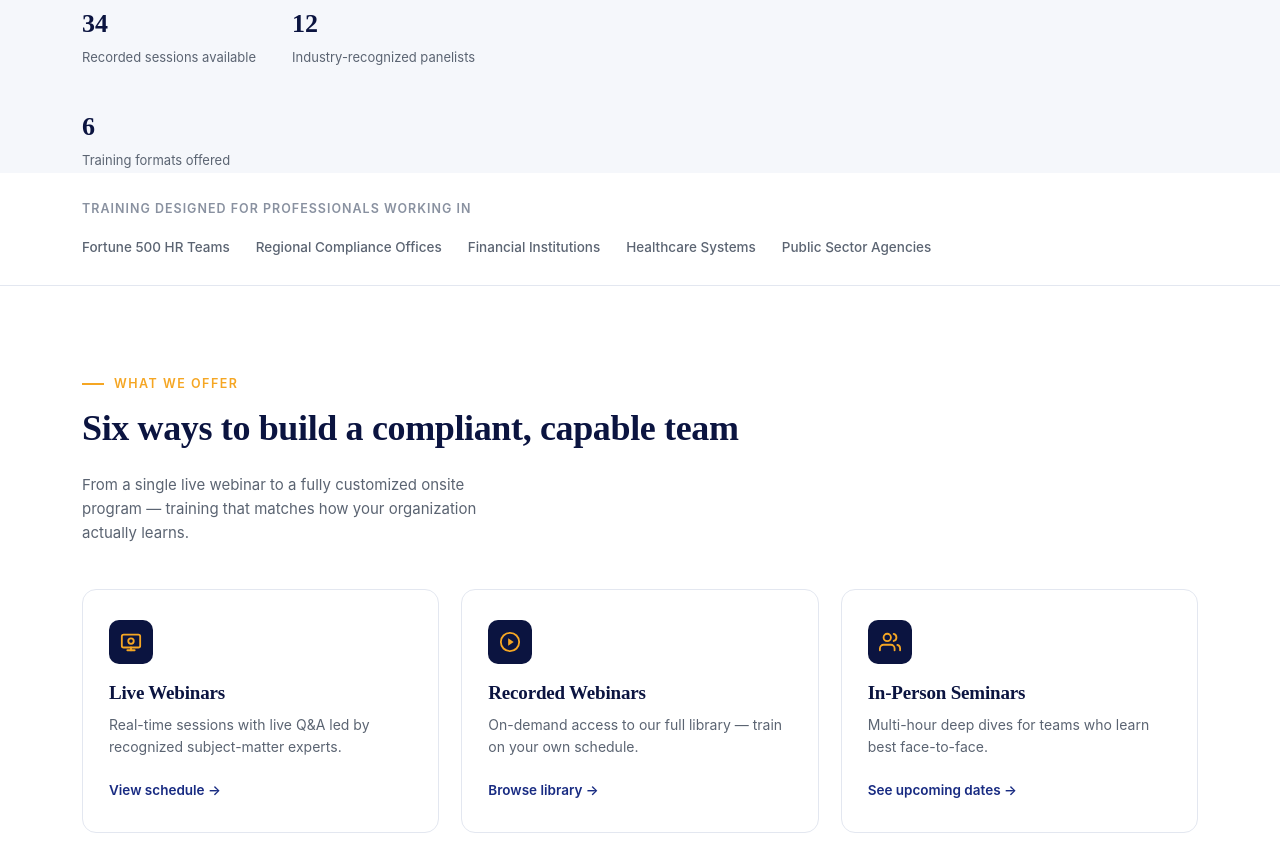
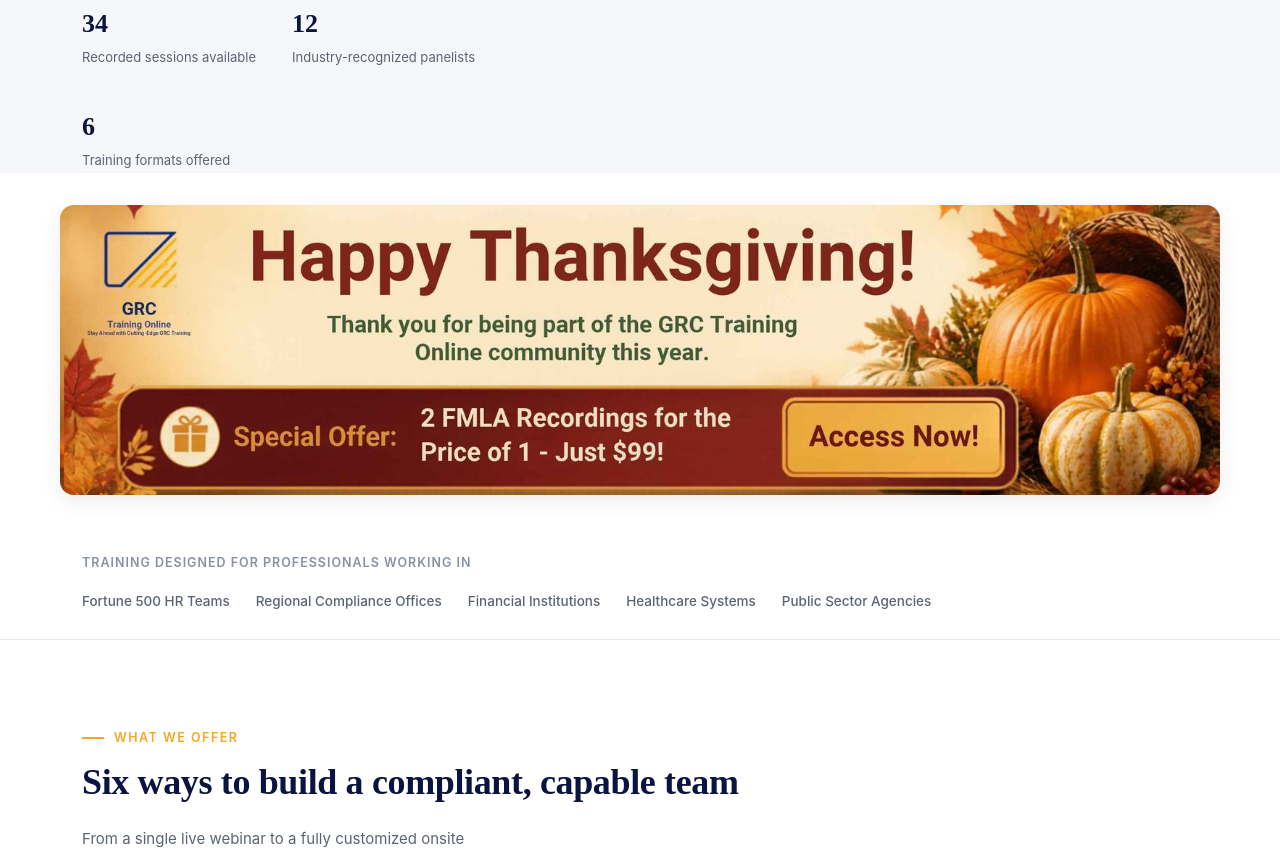
Before and after one commit to partha-collab/grc-trainingonline-website, a plain HTML site: page index.html in a window 1280 px wide. Shown: the part 742-1594 px from the top of the page. Drawn offline with Linux system fonts and the light colour scheme.

Commit message:
Add Thanksgiving banner to homepage
Adds a clickable Thanksgiving greeting and FMLA 2-for-1 offer banner below the hero. Remove after 30 Nov 2026.

```diff
--- a/index.html
+++ b/index.html
@@ -90,7 +90,22 @@
     </div>
   </div>
 </section>
-
+<!-- THANKSGIVING BANNER (START) - remove this block after 30 Nov 2026 -->
+<section class="tg-banner" aria-label="Thanksgiving offer">
+  <a href="/webinar-thanksgiving-2-fmla-recordings-for-1.html">
+    <img src="thanksgiving-banner.jpg"
+         alt="Happy Thanksgiving from GRC Training Online. Special offer: 2 FMLA recorded webinars for the price of 1, $99 only."
+         width="1600" height="400" loading="eager">
+  </a>
+</section>
+<style>
+  .tg-banner{max-width:1200px;margin:32px auto;padding:0 20px}
+  .tg-banner a{display:block;border-radius:14px;overflow:hidden;
+    box-shadow:0 6px 20px rgba(0,0,0,.08);transition:transform .2s}
+  .tg-banner a:hover{transform:translateY(-2px)}
+  .tg-banner img{display:block;width:100%;height:auto}
+</style>
+<!-- THANKSGIVING BANNER (END) -->
 <div class="trust-strip">
   <div class="wrap">
     <span class="label">Training designed for professionals working in</span>
```
Also changed, not shown: thanksgiving-banner.jpg (added).
